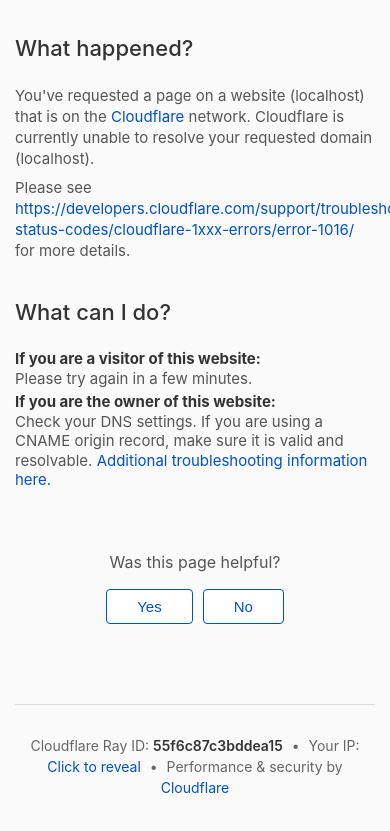
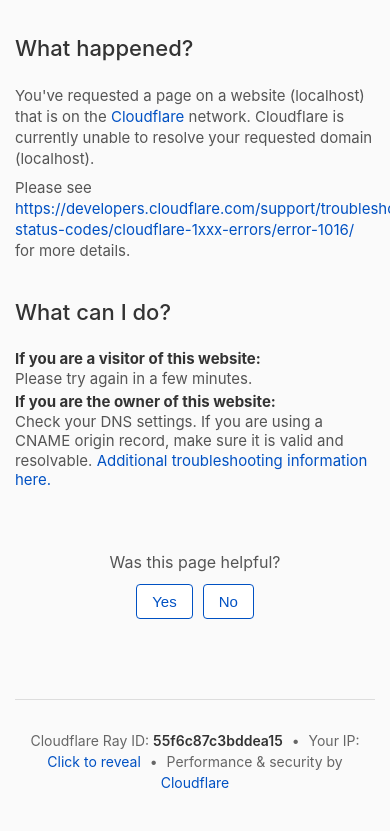
Before and after one commit to qiu00011/CF-1016-error, a plain HTML site: page index.html in a window 390 px wide. Shown: the part 243-1074 px from the top of the page. Drawn offline with Linux system fonts and the light colour scheme.

Commit message:
Update index.html

```diff
--- a/index.html
+++ b/index.html
@@ -95,10 +95,15 @@
             margin: 60px 0 80px 0;
         }
 
+        .feedback-content {
+            display: inline-flex;
+            align-items: center;
+            gap: 15px;
+        }
+
         .feedback-text {
             font-size: 16px;
             color: #555;
-            margin-bottom: 15px;
         }
 
         .feedback-buttons {
@@ -110,7 +115,7 @@
             background: #fff;
             border: 1px solid #0051c3;
             color: #0051c3;
-            padding: 8px 30px;
+            padding: 8px 15px;
             border-radius: 4px;
             font-size: 15px;
             cursor: pointer;
@@ -126,7 +131,6 @@
         .feedback-message {
             font-size: 16px;
             color: #333;
-            margin-top: 15px;
             display: none;
         }
 
@@ -180,6 +184,11 @@
                 font-size: 15px;
                 max-width: 100%;
             }
+
+            .feedback-content {
+                flex-direction: column;
+                gap: 10px;
+            }
         }
     </style>
 </head>
@@ -207,10 +216,12 @@
         </div>
 
         <div class="feedback">
-            <div id="feedback-text" class="feedback-text">Was this page helpful?</div>
-            <div id="feedback-buttons" class="feedback-buttons">
-                <button class="feedback-btn" onclick="showFeedbackMessage()">Yes</button>
-                <button class="feedback-btn" onclick="showFeedbackMessage()">No</button>
+            <div id="feedback-content" class="feedback-content">
+                <div id="feedback-text" class="feedback-text">Was this page helpful?</div>
+                <div id="feedback-buttons" class="feedback-buttons">
+                    <button class="feedback-btn" onclick="showFeedbackMessage()">Yes</button>
+                    <button class="feedback-btn" onclick="showFeedbackMessage()">No</button>
+                </div>
             </div>
             <div id="feedback-message" class="feedback-message">Thank you for your feedback!</div>
         </div>
@@ -260,11 +271,9 @@
         }
 
         function showFeedbackMessage() {
-            const feedbackText = document.getElementById('feedback-text');
-            const feedbackButtons = document.getElementById('feedback-buttons');
+            const feedbackContent = document.getElementById('feedback-content');
             const feedbackMessage = document.getElementById('feedback-message');
-            feedbackText.style.display = 'none';
-            feedbackButtons.style.display = 'none';
+            feedbackContent.style.display = 'none';
             feedbackMessage.style.display = 'block';
         }
     </script>
```
